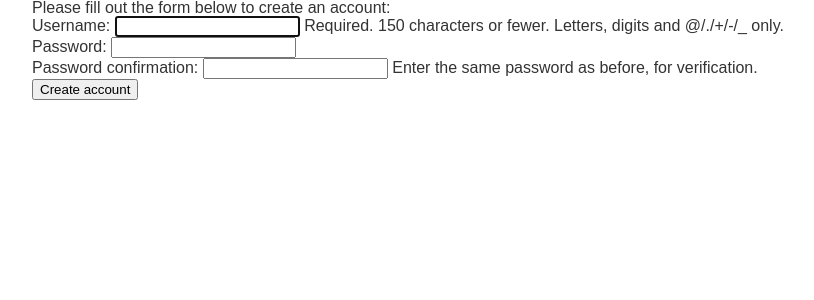
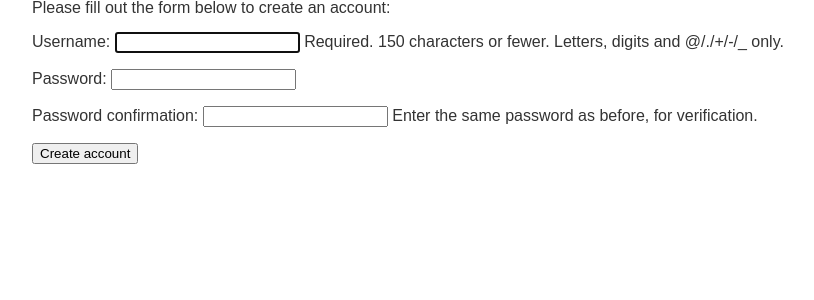
Before and after one commit to kernelpanicstudios/AzureTavern, a Django app: page /account/register in a window 1280 px wide. Shown: the part 48-348 px from the top of the page, without its empty margins (118-932 px from the left). Run offline with Django 3.2, Linux system fonts and the light colour scheme.

Commit message:
CSS: Added margin-bottom to paragraphs/lists.

```diff
--- a/src/azuretavern/azuretavern/static/css/azuretavern.css
+++ b/src/azuretavern/azuretavern/static/css/azuretavern.css
@@ -19,6 +19,10 @@ h1 {
 
 h2 {
 	font-size: 1.7em;
+}
+
+p, ul, ol {
+	margin-bottom: 1.0em;
 }
 
 /*** Hyperlinks ***/
```
